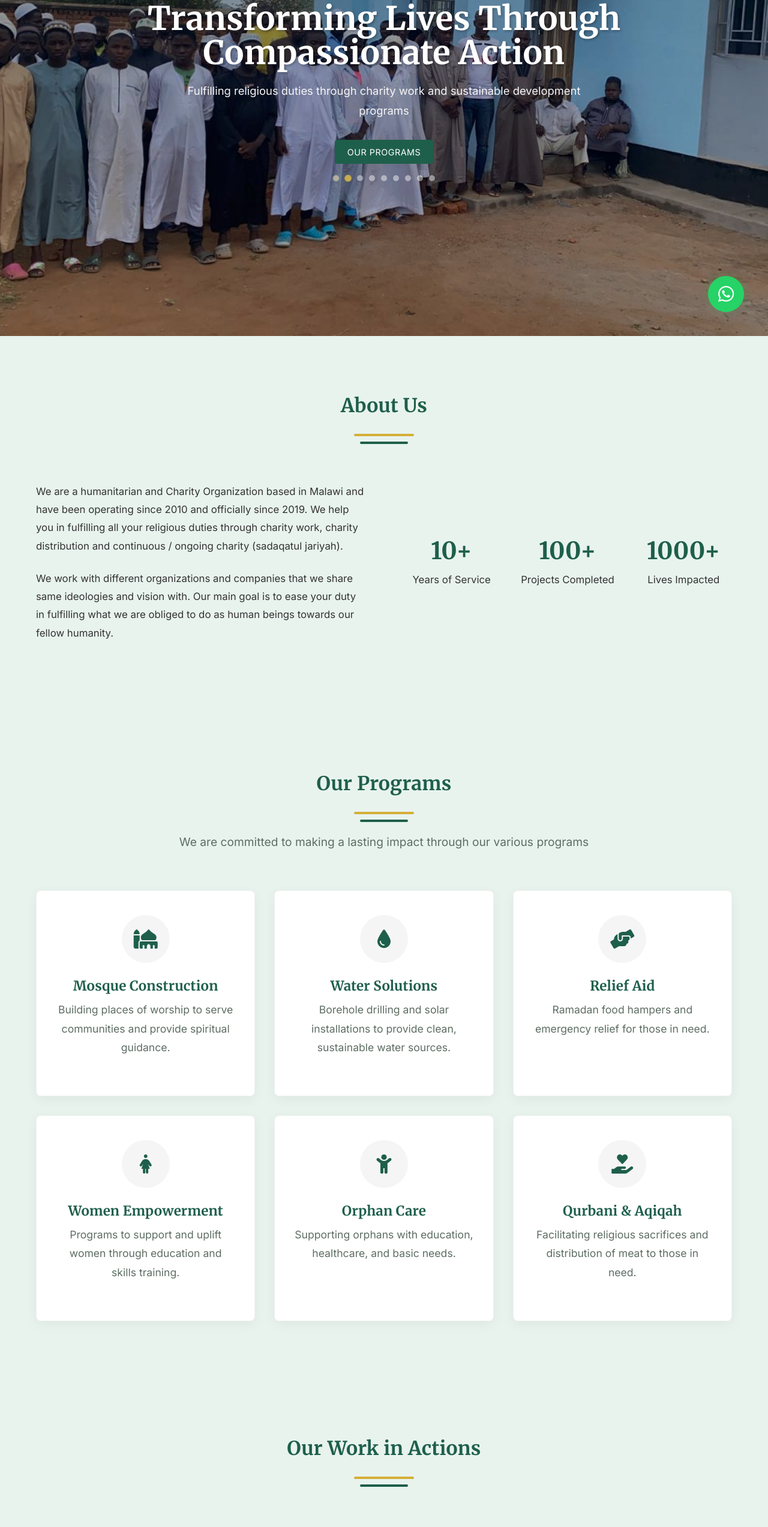
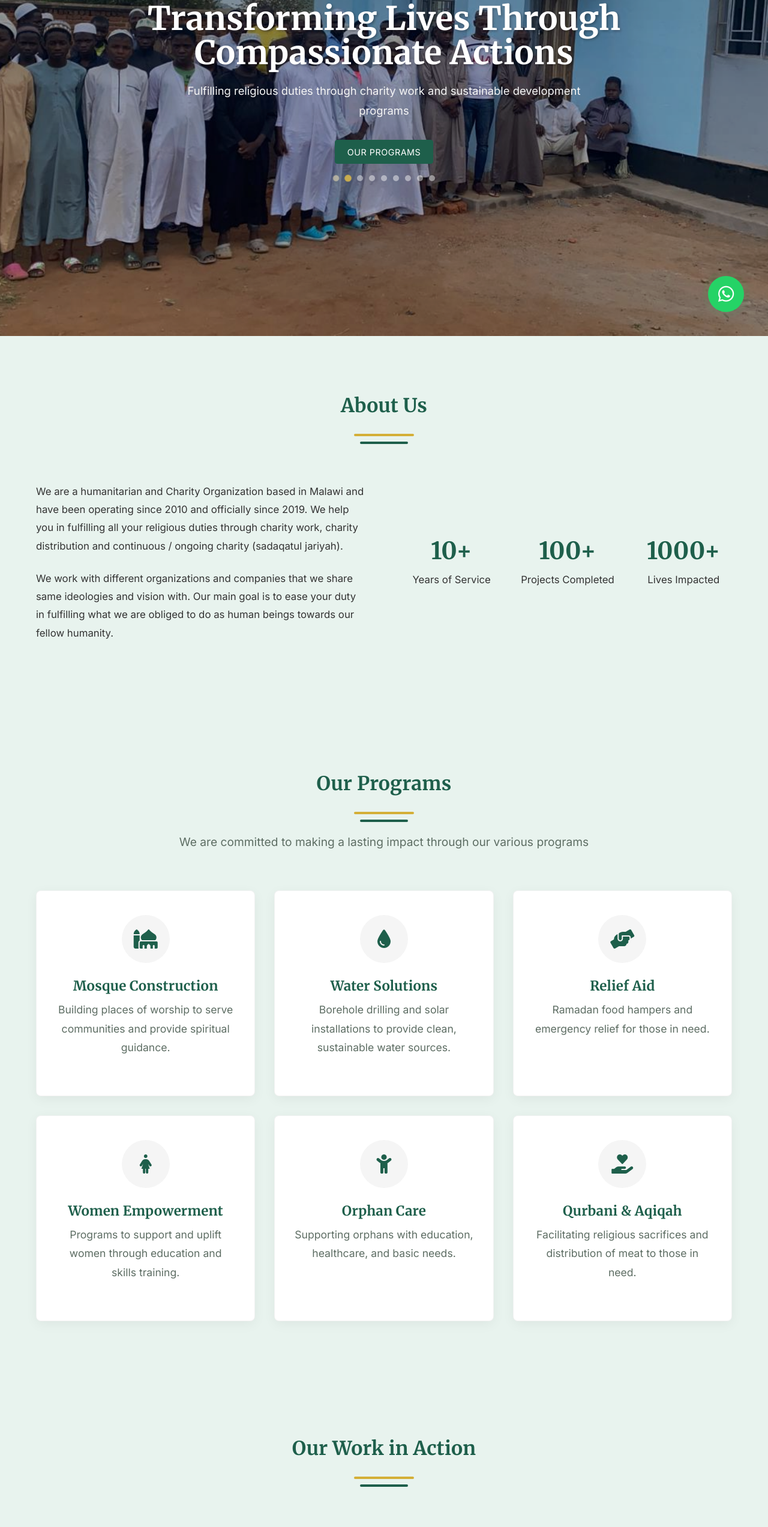
Before and after one commit to imuteremuka/amalfoundation, a plain HTML site: page index.html in a window 1280 px wide. Shown: the part 240-2785 px from the top of the page at 60% size. Drawn offline with Linux system fonts and the light colour scheme; a web font is replaced by a local one.

Commit message:
changed actions mispelling

```diff
--- a/index.html
+++ b/index.html
@@ -91,7 +91,7 @@
 
     <div class="container">
         <div class="hero-content">
-            <h1>Transforming Lives Through Compassionate Action</h1>
+            <h1>Transforming Lives Through Compassionate Actions</h1>
             <p>Fulfilling religious duties through charity work and sustainable development programs</p>
             <a href="#programs" class="btn">Our Programs</a>
 
@@ -202,7 +202,7 @@
     <section class="gallery" id="gallery">
         <div class="container">
             <div class="section-header">
-                <h2>Our Work in Actions</h2>
+                <h2>Our Work in Action</h2>
                 <div class="underline"></div>
             </div>
             <div class="gallery-tabs">
```
